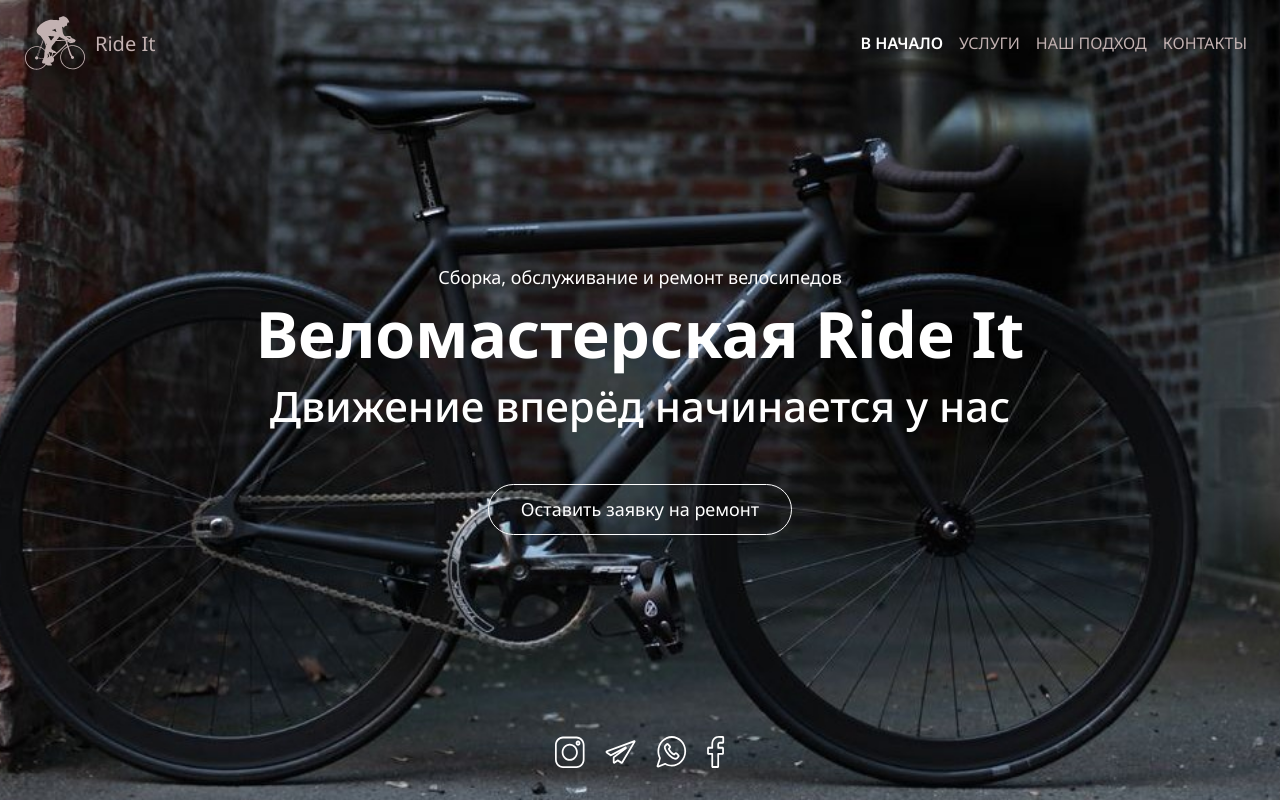
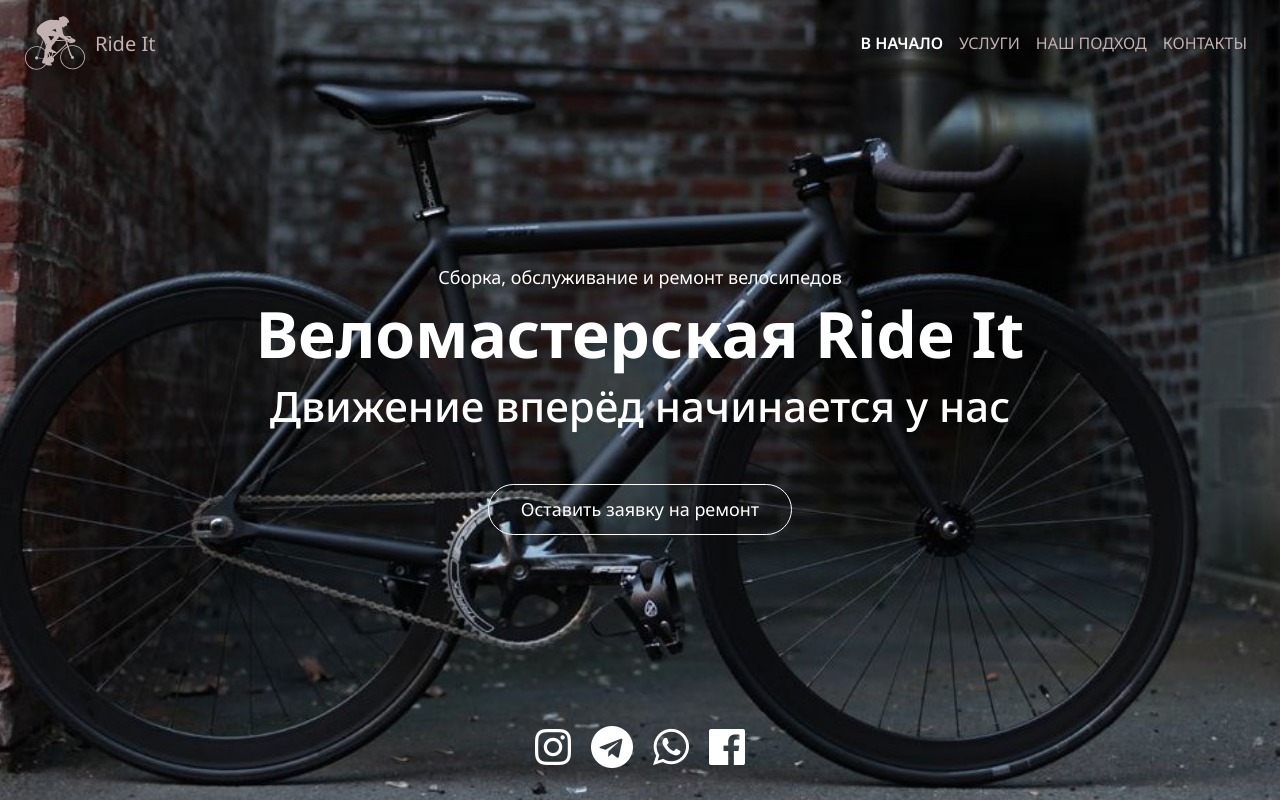
Before and after one commit to IgorVoronin/KT_HTML_CSS, a plain HTML site: page index.html in a window 1280 px wide. Shown: the top 802 px of the page. Drawn offline with nearby package versions, Linux system fonts and the light colour scheme.

Commit message:
add ugly fa

```diff
--- a/assets/css/style.css
+++ b/assets/css/style.css
@@ -234,6 +234,10 @@ a:not(.btn) {
     transform: scale(1.1);
 }
 
+.fa {
+    color: #ffffff;
+}
+
 /*============ services ================*/
 
 .services_row {
@@ -403,7 +407,7 @@ a:not(.btn) {
 .footer_wrap {
     display: flex;
     align-items: center;
-    justify-content: space-between;
+    justify-content: start;
     flex-wrap: wrap;
     gap: 15px;
 }
--- a/index.html
+++ b/index.html
@@ -12,6 +12,7 @@
     <link rel="preconnect" href="https://fonts.gstatic.com" crossorigin>
     <link href="https://fonts.googleapis.com/css2?family=Noto+Sans:ital,wght@0,100..900;1,100..900&display=swap"
         rel="stylesheet">
+    <link rel="stylesheet" href="font-awesome-4.7.0/css/font-awesome.min.css">
     <link href="https://cdn.jsdelivr.net/npm/bootstrap@5.3.3/dist/css/bootstrap.min.css" rel="stylesheet"
         integrity="sha384-QWTKZyjpPEjISv5WaRU9OFeRpok6YctnYmDr5pNlyT2bRjXh0JMhjY6hW+ALEwIH" crossorigin="anonymous">
     <script src="https://cdn.jsdelivr.net/npm/bootstrap@5.3.3/dist/js/bootstrap.bundle.min.js"
@@ -65,16 +66,16 @@
             </div>
             <div class="promo_social">
                 <a href="#" class="promo_social-link">
-                    <img src="assets/img/instagram.svg" alt="Instagram">
+                    <i class="fa fa-instagram fa-3x" aria-hidden="true"></i>
                 </a>
                 <a href="#" class="promo_social-link">
-                    <img src="assets/img/telegram.svg" alt="Telegram">
+                    <i class="fa fa-telegram fa-3x" aria-hidden="true"></i>
                 </a>
                 <a href="#" class="promo_social-link">
-                    <img src="assets/img/whatsapp.svg" alt="Whatsapp">
+                    <i class="fa fa-whatsapp fa-3x" aria-hidden="true"></i>
                 </a>
                 <a href="#" class="promo_social-link">
-                    <img src="assets/img/facebook.svg" alt="Facebook">
+                    <i class="fa fa-facebook-official fa-3x" aria-hidden="true"></i>
                 </a>
             </div>
         </div>
```
Also changed, not shown: assets/img/facebook.svg (deleted), assets/img/instagram.svg (deleted), assets/img/telegram.svg (deleted), assets/img/whatsapp.svg (deleted).
